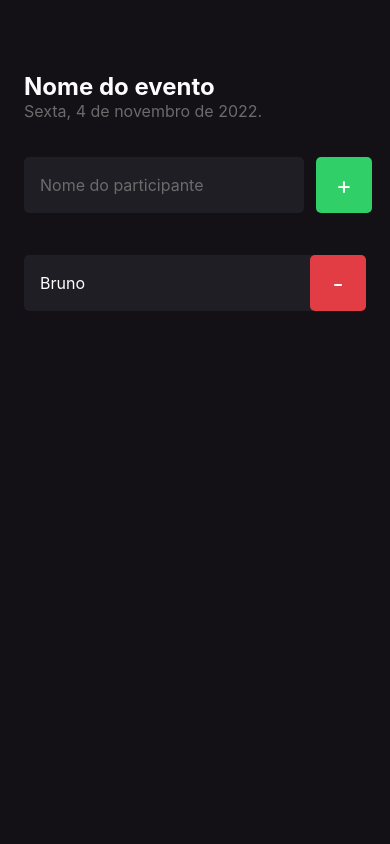
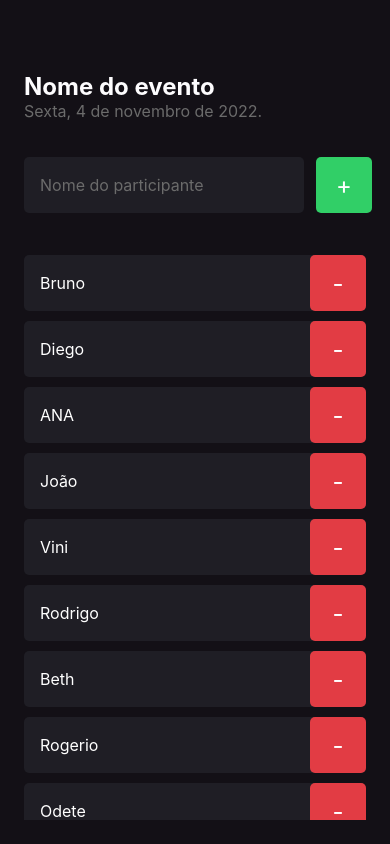
Before and after one commit to BrunoFerreira95/imhere, a React Native app: screen / in a window 390 px wide. Built offline with nearby package versions, Linux system fonts and the light colour scheme.

Commit message:
Fundamentos - Ativando rolagem na tela

```diff
--- a/src/screens/Home/index.tsx
+++ b/src/screens/Home/index.tsx
@@ -1,9 +1,11 @@
-import { Text, TextInput, View, TouchableOpacity } from 'react-native'
+import { Text, TextInput, View, TouchableOpacity, ScrollView } from 'react-native'
 import { styles } from './styles'
 
 import { Participant } from '../../components/Participant'
 
 export function Home() {
+  const participants = ['Bruno', 'Diego', 'ANA', 'João', 'Vini', 'Rodrigo', 'Beth', 'Rogerio', 'Odete', 'Francisco', 'Aline']
+
   function handleParticipantAdd(){
     console.log("Você clicou no botão de Adicionar!")
   }
@@ -32,7 +34,19 @@ export function Home() {
           </Text>
         </TouchableOpacity>
       </View>
-      <Participant name="Bruno" onRemove={() => handlePrticipantRemove("Bruno")}/>
+      <ScrollView showsVerticalScrollIndicator={false}>
+        {
+          participants.map(participant => (
+            <Participant
+              key={participant}
+              name={participant}
+              onRemove={() => handlePrticipantRemove("Bruno")}
+            />
+          ))
+        }
+      </ScrollView>
+
+
     </View>
   )
 }
```
